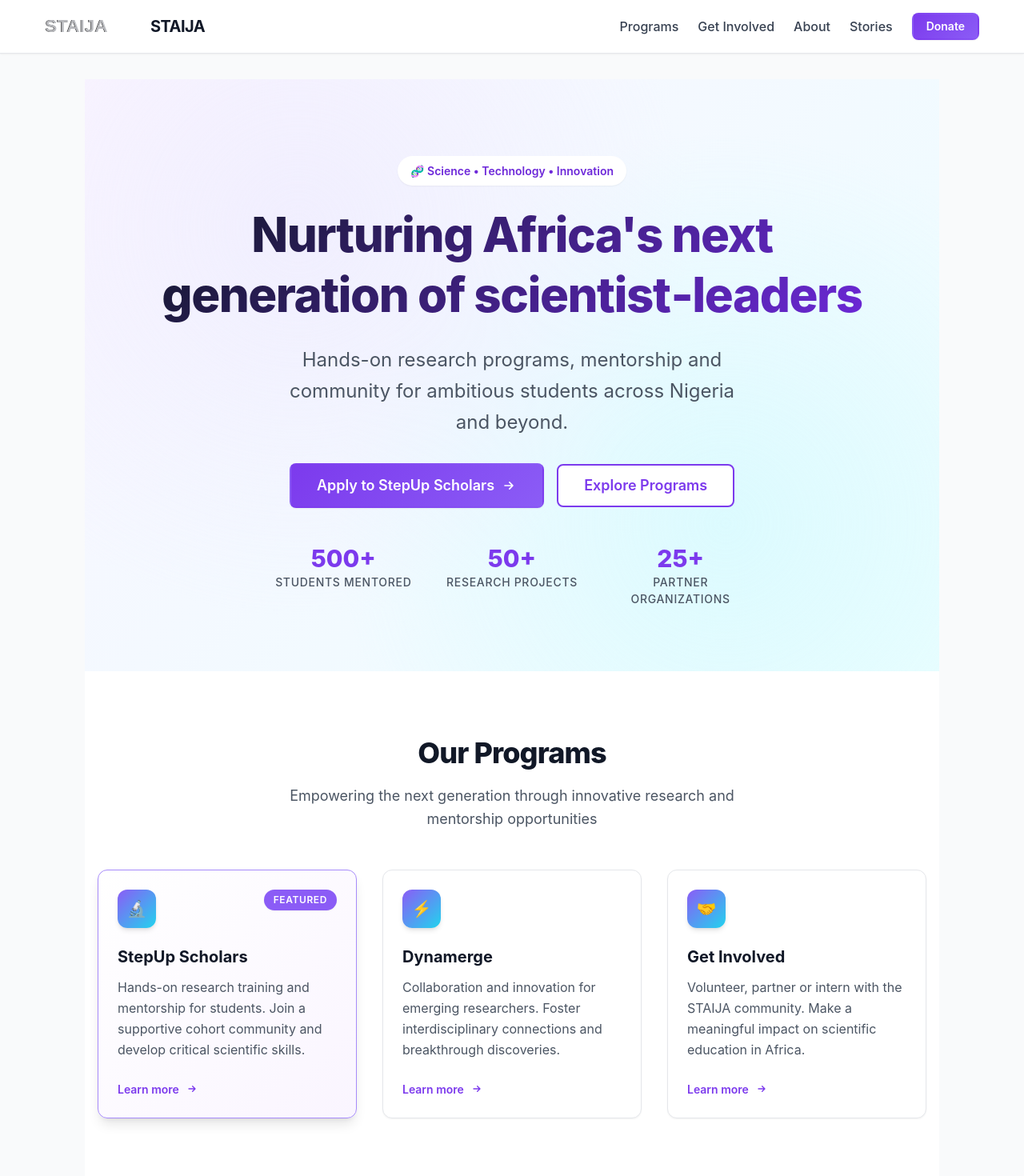
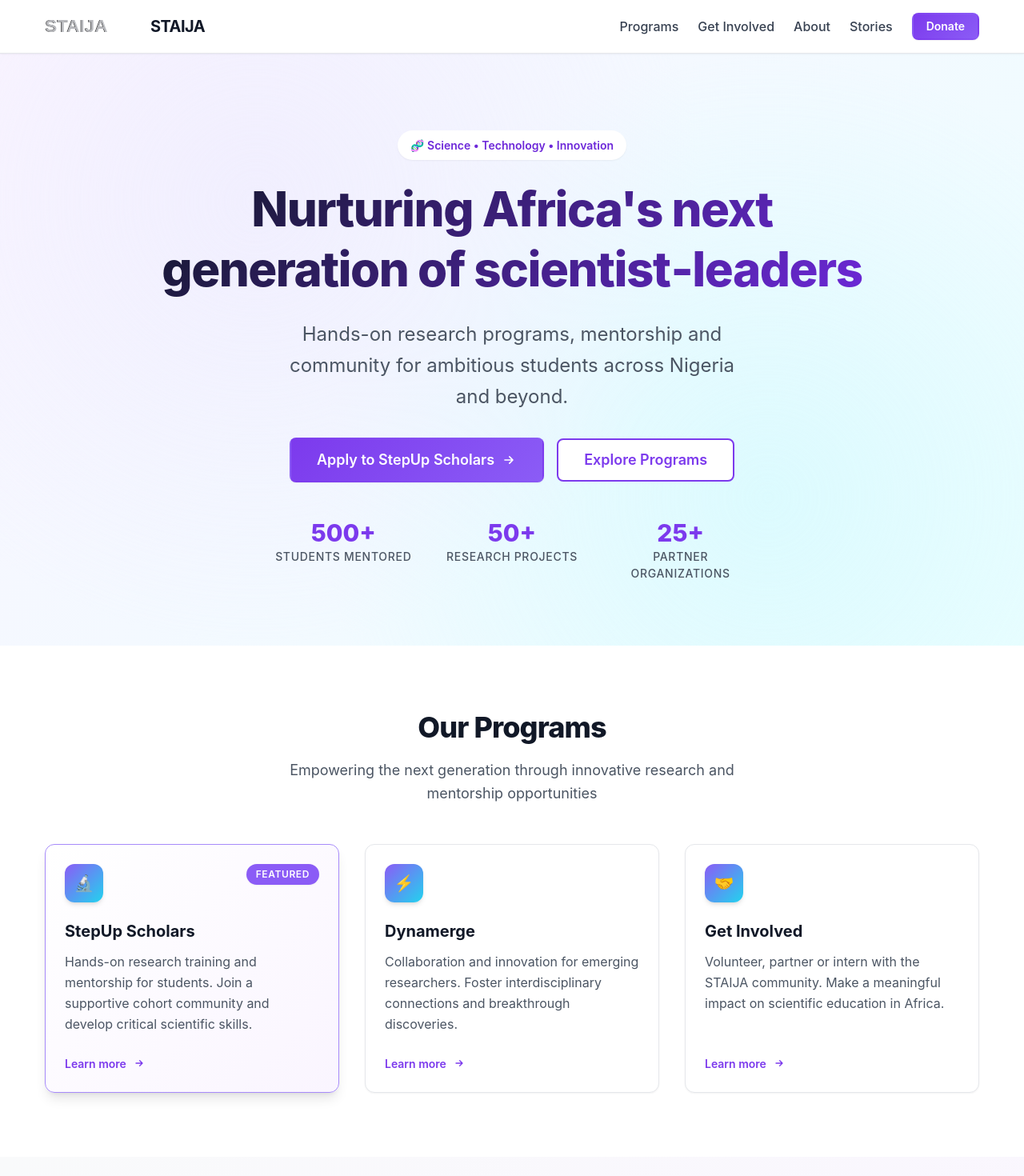
Before and after one commit to Builder106/STAIJA, a Vue app: page / in a window 1280 px wide. Shown: the top 1470 px of the page at 80% size. Built offline with nearby package versions, Linux system fonts and the light colour scheme.

Commit message:
Expanded width of homepage

```diff
--- a/src/layouts/DefaultLayout.vue
+++ b/src/layouts/DefaultLayout.vue
@@ -7,7 +7,7 @@ import SiteFooter from '../components/SiteFooter.vue'
 <template>
   <div class="layout">
     <NavBar />
-    <main class="container">
+    <main class="main-content">
       <RouterView />
     </main>
     <SiteFooter />
@@ -15,9 +15,14 @@ import SiteFooter from '../components/SiteFooter.vue'
 </template>
 
 <style scoped>
-.container {
-  max-width: 1100px;
-  margin: 0 auto;
-  padding: 2rem 1rem;
+.layout {
+  min-height: 100vh;
+  display: flex;
+  flex-direction: column;
+}
+
+.main-content {
+  flex: 1;
+  width: 100%;
 }
 </style>
--- a/src/views/Home.vue
+++ b/src/views/Home.vue
@@ -136,13 +136,14 @@ import ProgramCard from '../components/ProgramCard.vue'
 
 <style scoped>
 .home {
-  min-height: 100vh;
+  width: 100%;
 }
 
 /* Programs Section */
 .programs-section {
   padding: var(--space-20) 0;
   background: white;
+  width: 100%;
 }
 
 .section-header {
@@ -177,6 +178,7 @@ import ProgramCard from '../components/ProgramCard.vue'
 .impact-section {
   padding: var(--space-20) 0;
   background: linear-gradient(135deg, var(--neutral-50) 0%, var(--primary-50) 100%);
+  width: 100%;
 }
 
 .impact-content {
@@ -277,6 +279,7 @@ import ProgramCard from '../components/ProgramCard.vue'
   padding: var(--space-20) 0;
   background: linear-gradient(135deg, var(--primary-600), var(--secondary-600));
   color: white;
+  width: 100%;
 }
 
 .cta-content {
```
